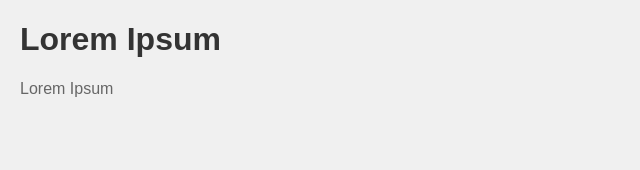
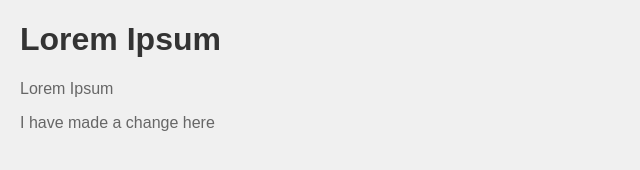
Before and after one commit to zeez30/Image-Analysis-Package, a plain HTML site: page public/html/index.html in a window 1280 px wide. Shown: the whole page, without its empty margins (0-640 px from the left). Drawn offline with Linux system fonts and the light colour scheme.

Commit message:
Edited index.html
Signed-off-by: James Vincent <40579227@live.napier.ac.uk>

```diff
--- a/public/html/index.html
+++ b/public/html/index.html
@@ -9,5 +9,8 @@
 <body>
     <h1>Lorem Ipsum</h1>
     <p>Lorem Ipsum</p>
+
+    <p>I have made a change here</p>
+
 </body>
 </html>
```
